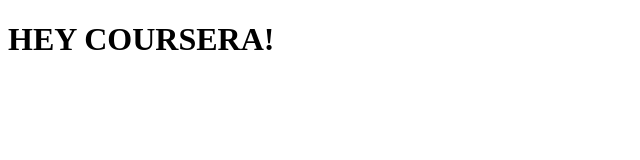
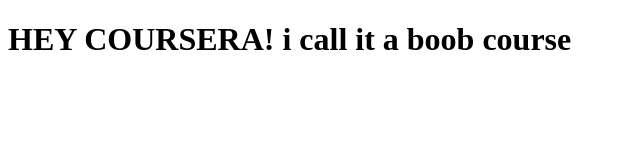
Before and after one commit to riskerpro/coursera.test, a plain HTML site: page site/index.html in a window 1280 px wide. Shown: the whole page, without its empty margins (0-640 px from the left). Drawn offline with Linux system fonts and the light colour scheme.

Commit message:
modification

```diff
--- a/site/index.html
+++ b/site/index.html
@@ -1,9 +1,9 @@
 <!DOCTYPE html>
 <html>
 <head>
-	<title>HEY COURSERA!</title>
+	<title>HEY COURSERA! </title>
 </head>
 <body>
-<h1>HEY COURSERA!</h1>
+<h1>HEY COURSERA! i call it a boob course</h1>
 </body>
 </html>
```
